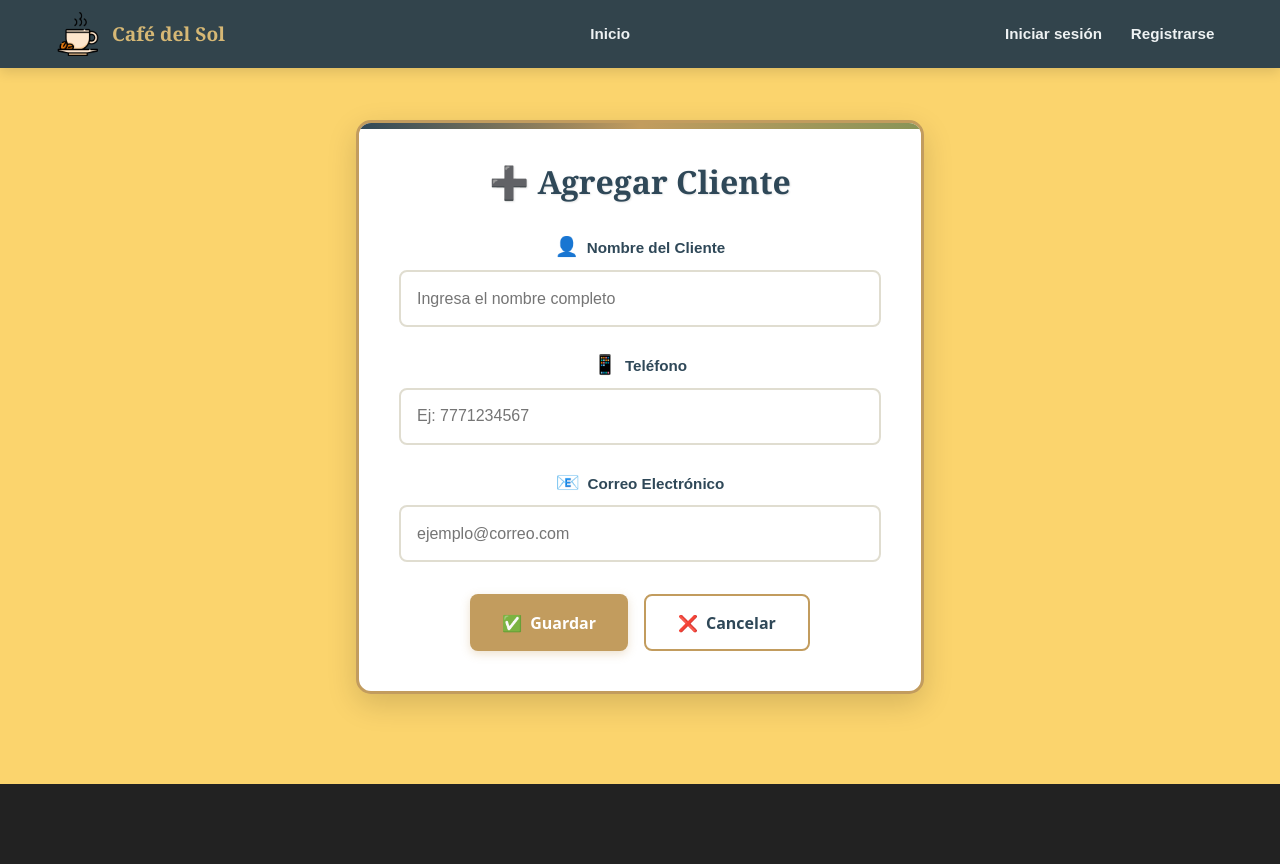
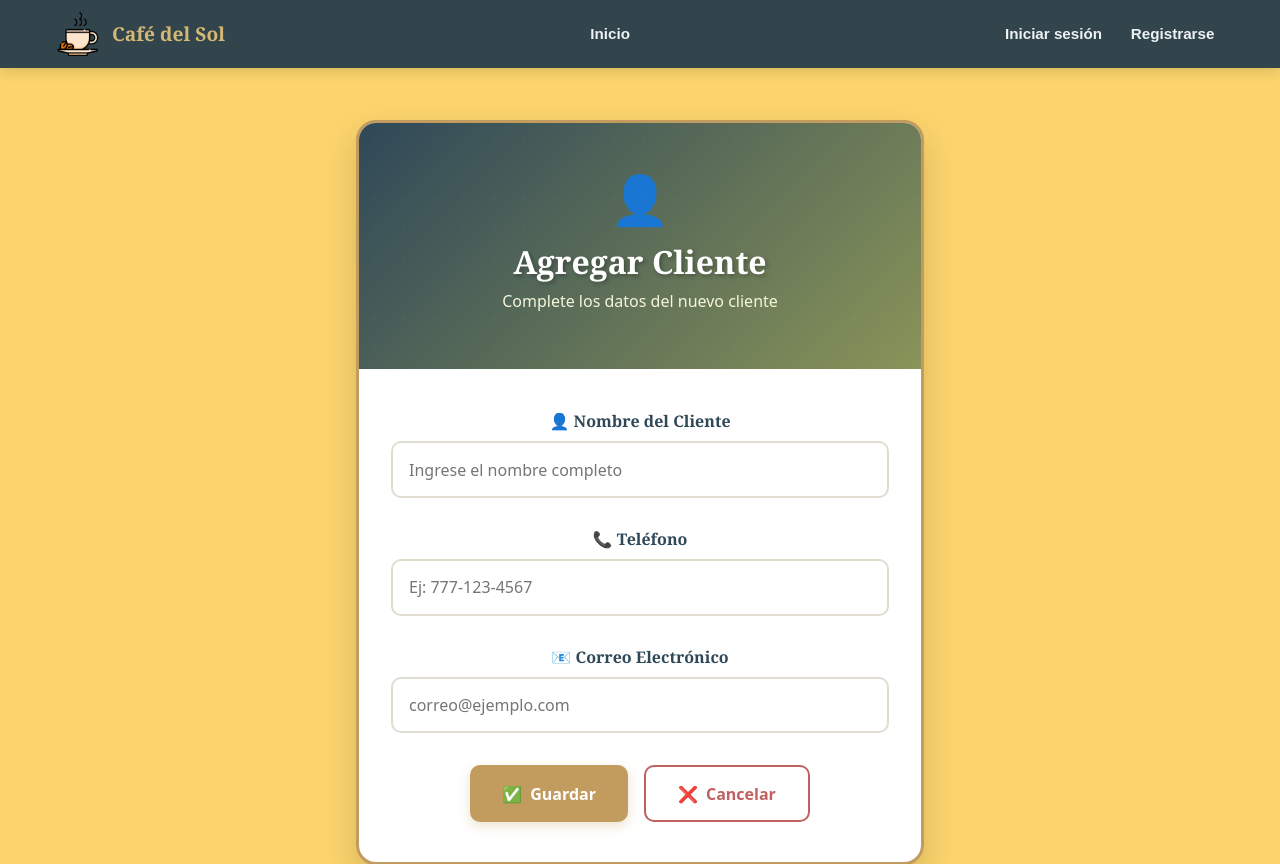
Before and after one commit to LeslieRA/Restaurante, a React (Vite) app in the folder cliente-frontend/: page /cliente/crear in a window 1280 px wide. Shown: the top 864 px of the page. Built offline with nearby package versions, Linux system fonts and the light colour scheme.

Commit message:
Interfaz 2.2

```diff
--- a/cliente-frontend/src/components/ClienteComponent.jsx
+++ b/cliente-frontend/src/components/ClienteComponent.jsx
@@ -22,65 +22,83 @@ export const ClienteComponent = () => {
   const idUsuario = searchParams.get("idUsuario");
   const nombreFromUsuario = searchParams.get("nombre");
 
-  // Estilos con paleta azul elegante
+  // Estilos elegantes
   const estilos = {
     container: {
       maxWidth: '600px',
       margin: '3rem auto',
       padding: '0 1rem'
     },
-    formCard: {
+    card: {
       backgroundColor: 'white',
-      borderRadius: '15px',
-      boxShadow: '0 10px 30px rgba(0, 0, 0, 0.15)',
+      borderRadius: '20px',
+      boxShadow: '0 15px 35px rgba(0, 0, 0, 0.15)',
       border: '3px solid #c29c5e',
-      padding: '2.5rem',
+      overflow: 'hidden'
+    },
+    header: {
+      background: 'linear-gradient(135deg, #2f4858 0%, #899458 100%)',
+      padding: '2.5rem 2rem',
+      textAlign: 'center',
       position: 'relative',
       overflow: 'hidden'
     },
-    decorativeBorder: {
+    headerPattern: {
       position: 'absolute',
       top: 0,
       left: 0,
       right: 0,
-      height: '6px',
-      background: 'linear-gradient(90deg, #2f4858 0%, #c29c5e 50%, #899458 100%)'
+      bottom: 0,
+      backgroundImage: 'radial-gradient(circle, rgba(255,255,255,0.1) 1px, transparent 1px)',
+      backgroundSize: '30px 30px',
+      opacity: 0.3
     },
     title: {
+      color: 'white',
+      fontSize: '2rem',
+      fontWeight: 'bold',
       fontFamily: 'Georgia, serif',
-      color: '#2f4858',
-      textAlign: 'center',
-      fontSize: '2rem',
-      marginBottom: '2rem',
-      fontWeight: 'bold',
-      textShadow: '1px 1px 2px rgba(0,0,0,0.1)'
+      margin: 0,
+      position: 'relative',
+      zIndex: 1,
+      textShadow: '2px 2px 4px rgba(0,0,0,0.3)'
     },
-    fieldGroup: {
-      marginBottom: '1.5rem'
+    subtitle: {
+      color: '#f5f5dc',
+      fontSize: '1rem',
+      marginTop: '0.5rem',
+      position: 'relative',
+      zIndex: 1
+    },
+    formBody: {
+      padding: '2.5rem 2rem'
+    },
+    formGroup: {
+      marginBottom: '1.8rem'
     },
     label: {
       display: 'block',
+      color: '#2f4858',
+      fontSize: '1rem',
       fontWeight: '600',
-      color: '#2f4858',
-      fontSize: '0.95rem',
       marginBottom: '0.5rem',
-      fontFamily: 'Arial, sans-serif'
+      fontFamily: 'Georgia, serif'
     },
     input: {
       width: '100%',
       padding: '0.9rem 1rem',
       border: '2px solid #e0ddd0',
-      borderRadius: '8px',
+      borderRadius: '10px',
       fontSize: '1rem',
-      fontFamily: 'Arial, sans-serif',
       transition: 'all 0.3s ease',
       outline: 'none',
-      backgroundColor: 'white'
+      backgroundColor: 'white',
+      boxSizing: 'border-box'
     },
-    inputFocus: {
+    inputFocused: {
       borderColor: '#c29c5e',
-      boxShadow: '0 0 0 3px rgba(194, 156, 94, 0.2)',
-      backgroundColor: '#fffef8'
+      boxShadow: '0 0 0 4px rgba(194, 156, 94, 0.15)',
+      transform: 'translateY(-2px)'
     },
     inputError: {
       borderColor: '#c0615f',
@@ -88,13 +106,13 @@ export const ClienteComponent = () => {
     },
     inputDisabled: {
       backgroundColor: '#f5f5f5',
-      color: '#999',
-      cursor: 'not-allowed'
+      cursor: 'not-allowed',
+      color: '#999'
     },
     errorMessage: {
       color: '#c0615f',
       fontSize: '0.85rem',
-      marginTop: '0.4rem',
+      marginTop: '0.5rem',
       display: 'flex',
       alignItems: 'center',
       gap: '0.3rem'
@@ -109,7 +127,7 @@ export const ClienteComponent = () => {
       backgroundColor: '#c29c5e',
       color: 'white',
       border: 'none',
-      borderRadius: '8px',
+      borderRadius: '10px',
       padding: '0.9rem 2rem',
       fontSize: '1rem',
       fontWeight: 'bold',
@@ -118,13 +136,13 @@ export const ClienteComponent = () => {
       display: 'flex',
       alignItems: 'center',
       gap: '0.5rem',
-      boxShadow: '0 3px 10px rgba(194, 156, 94, 0.3)'
+      boxShadow: '0 4px 12px rgba(194, 156, 94, 0.3)'
     },
     btnSecondary: {
       backgroundColor: 'white',
-      color: '#2f4858',
-      border: '2px solid #c29c5e',
-      borderRadius: '8px',
+      color: '#c0615f',
+      border: '2px solid #c0615f',
+      borderRadius: '10px',
       padding: '0.9rem 2rem',
       fontSize: '1rem',
       fontWeight: 'bold',
@@ -134,16 +152,18 @@ export const ClienteComponent = () => {
       alignItems: 'center',
       gap: '0.5rem'
     },
+    infoBox: {
+      backgroundColor: '#f5f5dc',
+      border: '2px solid #c29c5e',
+      borderRadius: '10px',
+      padding: '1rem',
+      marginBottom: '1.5rem',
+      display: 'flex',
+      alignItems: 'center',
+      gap: '0.8rem'
+    },
     icon: {
-      fontSize: '1.2rem',
-      color: '#c29c5e',
-      marginRight: '0.5rem'
-    },
-    helperText: {
-      fontSize: '0.85rem',
-      color: '#666',
-      marginTop: '0.3rem',
-      fontStyle: 'italic'
+      fontSize: '1.5rem'
     }
   };
 
@@ -218,7 +238,7 @@ export const ClienteComponent = () => {
     crearCliente(cliente)
       .then(() => {
         if (loggedUser) {
-          alert("✔️ Cliente creado correctamente");
+          alert("✔️ Cliente registrado correctamente");
           navegar("/cliente/lista");
         } else {
           alert("✔️ Registro completado. Ahora puedes iniciar sesión.");
@@ -260,40 +280,57 @@ export const ClienteComponent = () => {
   }
 
   function pagTitulo() {
-    return id ? "✏️ Modificar Cliente" : "➕ Agregar Cliente";
+    return id ? "Modificar Cliente" : "Agregar Cliente";
   }
 
-  const getInputStyle = (fieldName) => {
-    let style = { ...estilos.input };
+  const getInputStyle = (field) => {
+    const baseStyle = { ...estilos.input };
 
-    if (errors[fieldName]) {
-      style = { ...style, ...estilos.inputError };
-    } else if (focusedField === fieldName) {
-      style = { ...style, ...estilos.inputFocus };
+    if (errors[field]) {
+      return { ...baseStyle, ...estilos.inputError };
     }
 
-    if (fieldName === 'nombreCliente' && nombreFromUsuario) {
-      style = { ...style, ...estilos.inputDisabled };
+    if (field === 'nombreCliente' && nombreFromUsuario) {
+      return { ...baseStyle, ...estilos.inputDisabled };
     }
 
-    return style;
+    if (focusedField === field) {
+      return { ...baseStyle, ...estilos.inputFocused };
+    }
+
+    return baseStyle;
   };
 
   return (
     <div style={estilos.container}>
-      <div style={estilos.formCard}>
-        <div style={estilos.decorativeBorder}></div>
+      <div style={estilos.card}>
+        {/* Header con degradado */}
+        <div style={estilos.header}>
+          <div style={estilos.headerPattern}></div>
+          <div style={{ fontSize: '3rem', marginBottom: '0.5rem' }}>
+            {id ? '📝' : '👤'}
+          </div>
+          <h2 style={estilos.title}>{pagTitulo()}</h2>
+          <p style={estilos.subtitle}>
+            {id ? 'Actualiza la información del cliente' : 'Complete los datos del nuevo cliente'}
+          </p>
+        </div>
 
-        <h2 style={estilos.title}>
-          {pagTitulo()}
-        </h2>
+        {/* Cuerpo del formulario */}
+        <div style={estilos.formBody}>
+          {nombreFromUsuario && (
+            <div style={estilos.infoBox}>
+              <span style={estilos.icon}>ℹ️</span>
+              <span style={{ color: '#2f4858', fontSize: '0.9rem' }}>
+                El nombre proviene de tu usuario y no puede ser modificado aquí
+              </span>
+            </div>
+          )}
 
-        <div>
           {/* Nombre */}
-          <div style={estilos.fieldGroup}>
+          <div style={estilos.formGroup}>
             <label style={estilos.label}>
-              <span style={estilos.icon}>👤</span>
-              Nombre del Cliente
+              👤 Nombre del Cliente
             </label>
             <input
               type="text"
@@ -303,26 +340,20 @@ export const ClienteComponent = () => {
               onFocus={() => setFocusedField('nombreCliente')}
               onBlur={() => setFocusedField(null)}
               disabled={!!nombreFromUsuario}
-              placeholder="Ingresa el nombre completo"
+              placeholder="Ingrese el nombre completo"
             />
-            {nombreFromUsuario && (
-              <div style={estilos.helperText}>
-                Este campo fue completado automáticamente desde el usuario
-              </div>
-            )}
             {errors.nombreCliente && (
               <div style={estilos.errorMessage}>
                 <span>⚠️</span>
-                {errors.nombreCliente}
+                <span>{errors.nombreCliente}</span>
               </div>
             )}
           </div>
 
           {/* Teléfono */}
-          <div style={estilos.fieldGroup}>
+          <div style={estilos.formGroup}>
             <label style={estilos.label}>
-              <span style={estilos.icon}>📱</span>
-              Teléfono
+              📞 Teléfono
             </label>
             <input
               type="tel"
@@ -331,21 +362,20 @@ export const ClienteComponent = () => {
               onChange={(e) => setTelefonoCliente(e.target.value)}
               onFocus={() => setFocusedField('telefonoCliente')}
               onBlur={() => setFocusedField(null)}
-              placeholder="Ej: 7771234567"
+              placeholder="Ej: 777-123-4567"
             />
             {errors.telefonoCliente && (
               <div style={estilos.errorMessage}>
                 <span>⚠️</span>
-                {errors.telefonoCliente}
+                <span>{errors.telefonoCliente}</span>
               </div>
             )}
           </div>
 
           {/* Correo */}
-          <div style={estilos.fieldGroup}>
+          <div style={estilos.formGroup}>
             <label style={estilos.label}>
-              <span style={estilos.icon}>📧</span>
-              Correo Electrónico
+              📧 Correo Electrónico
             </label>
             <input
               type="email"
@@ -354,12 +384,12 @@ export const ClienteComponent = () => {
               onChange={(e) => setCorreoCliente(e.target.value)}
               onFocus={() => setFocusedField('correoCliente')}
               onBlur={() => setFocusedField(null)}
-              placeholder="ejemplo@correo.com"
+              placeholder="correo@ejemplo.com"
             />
             {errors.correoCliente && (
               <div style={estilos.errorMessage}>
                 <span>⚠️</span>
-                {errors.correoCliente}
+                <span>{errors.correoCliente}</span>
               </div>
             )}
           </div>
@@ -371,16 +401,16 @@ export const ClienteComponent = () => {
               style={estilos.btnPrimary}
               onClick={saveCliente}
               onMouseOver={(e) => {
-                e.currentTarget.style.transform = 'translateY(-2px)';
-                e.currentTarget.style.boxShadow = '0 5px 15px rgba(194, 156, 94, 0.4)';
+                e.currentTarget.style.transform = 'translateY(-3px)';
+                e.currentTarget.style.boxShadow = '0 6px 20px rgba(194, 156, 94, 0.4)';
               }}
               onMouseOut={(e) => {
                 e.currentTarget.style.transform = 'translateY(0)';
-                e.currentTarget.style.boxShadow = '0 3px 10px rgba(194, 156, 94, 0.3)';
+                e.currentTarget.style.boxShadow = '0 4px 12px rgba(194, 156, 94, 0.3)';
               }}
             >
-              <span>{id ? "🔄" : "✅"}</span>
-              {id ? "Actualizar" : "Guardar"}
+              <span>{id ? '🔄' : '✅'}</span>
+              <span>{id ? 'Actualizar' : 'Guardar'}</span>
             </button>
 
             <button
@@ -388,16 +418,18 @@ export const ClienteComponent = () => {
               style={estilos.btnSecondary}
               onClick={cancelar}
               onMouseOver={(e) => {
-                e.currentTarget.style.backgroundColor = '#f5f5dc';
-                e.currentTarget.style.transform = 'translateY(-2px)';
+                e.currentTarget.style.backgroundColor = '#fff5f5';
+                e.currentTarget.style.transform = 'translateY(-3px)';
+                e.currentTarget.style.boxShadow = '0 4px 12px rgba(192, 97, 95, 0.2)';
               }}
               onMouseOut={(e) => {
                 e.currentTarget.style.backgroundColor = 'white';
                 e.currentTarget.style.transform = 'translateY(0)';
+                e.currentTarget.style.boxShadow = 'none';
               }}
             >
               <span>❌</span>
-              Cancelar
+              <span>Cancelar</span>
             </button>
           </div>
         </div>
```
